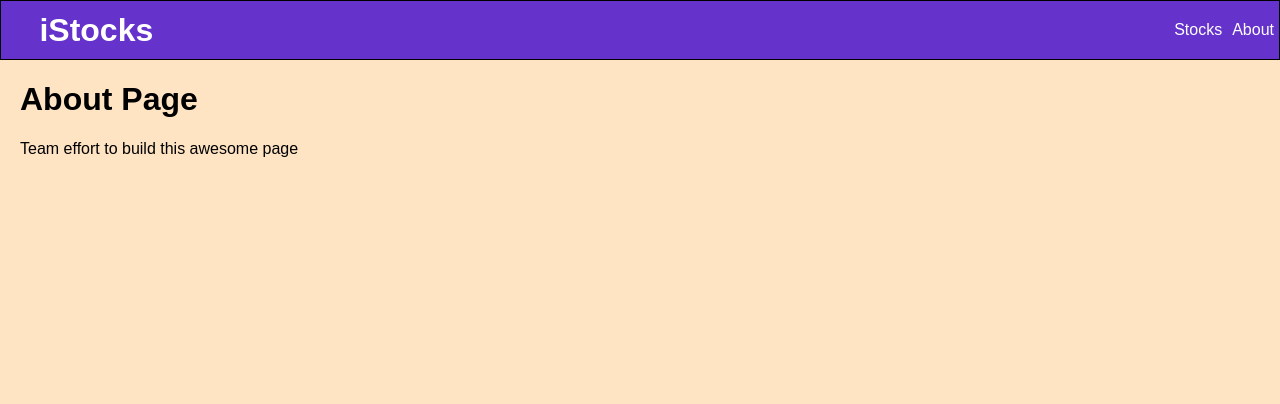
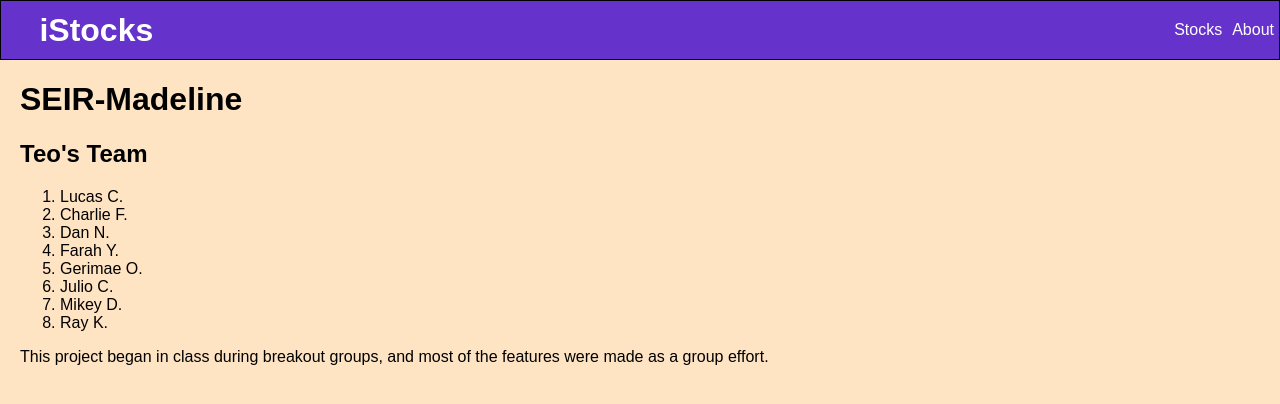
Before and after one commit to lucas9121/iStocks, a React (Create React App) app: page /about in a window 1280 px wide. Shown: the top 404 px of the page. Built offline with nearby package versions, Linux system fonts and the light colour scheme.

Commit message:
building About

```diff
--- a/src/pages/About.js
+++ b/src/pages/About.js
@@ -1,8 +1,19 @@
 export default function About() {
     return (
         <main>
-            <h1>About Page</h1>
-            <p>Team effort to build this awesome page</p>
+            <h1>SEIR-Madeline</h1>
+            <h2>Teo's Team</h2>
+            <ol>
+                <li>Lucas C.</li>
+                <li>Charlie F.</li>
+                <li>Dan N.</li>
+                <li>Farah Y.</li>
+                <li>Gerimae O.</li>
+                <li>Julio C.</li>
+                <li>Mikey D.</li>
+                <li>Ray K.</li>
+            </ol>
+            <p>This project began in class during breakout groups, and most of the features were made as a group effort.</p>
         </main>
     )
 }
```
